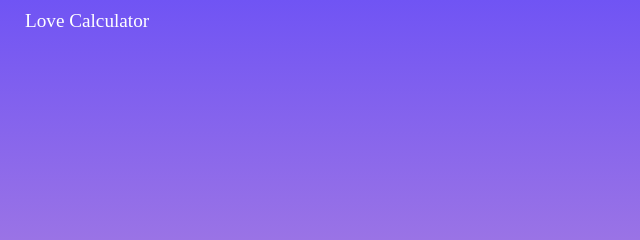
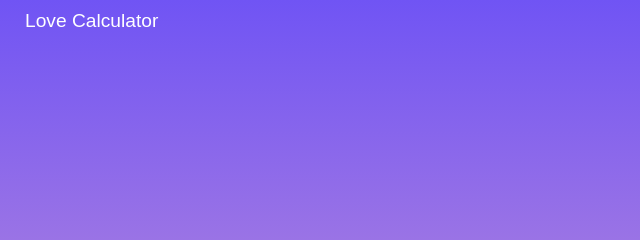
Before and after one commit to ATRS7391/LoveCalculator, a plain HTML site: page index.html in a window 1280 px wide. Shown: the top 240 px of the page, 0-640 px from the left. Drawn offline with Linux system fonts and the light colour scheme.

Commit message:
Update style.css

```diff
--- a/style.css
+++ b/style.css
@@ -90,7 +90,6 @@ button {
     width: 100vw;
     display: flex;
     justify-content: space-between;
-    font-family: Lucida Handwriting;
     font-size: larger;
     /* height: 60px; */
     /* background: rgba(0, 0, 0, 0.26); */
```
